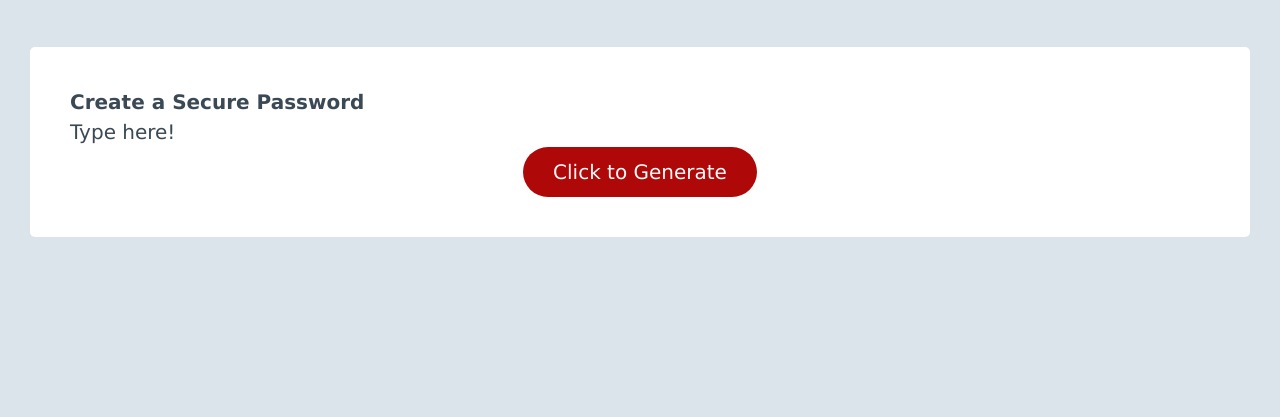
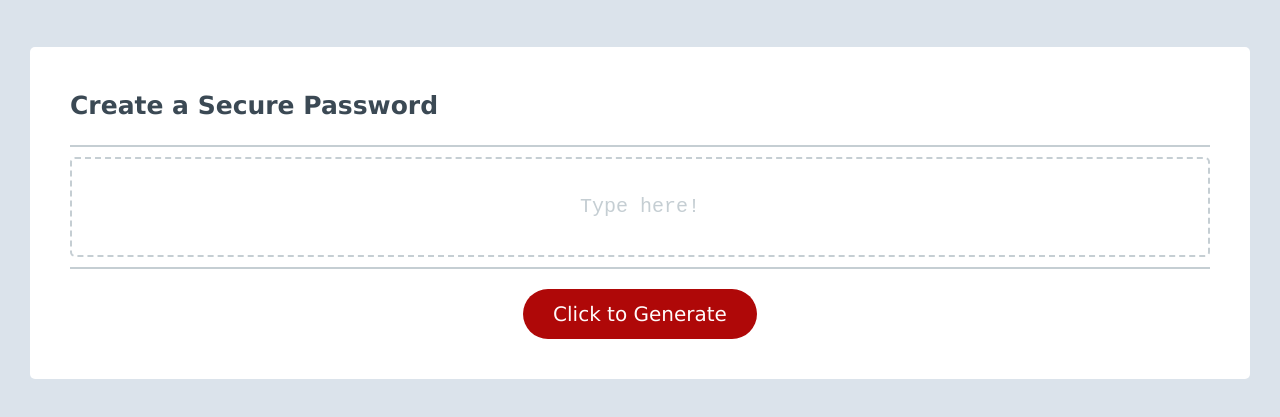
Before and after one commit to marcusmr15/warmup-pw-generator, a plain HTML site: page index.html in a window 1280 px wide. Shown: the part 93-510 px from the top of the page. Drawn offline with Linux system fonts and the light colour scheme.

Commit message:
Added almost all webpage's styles

```diff
--- a/assets/style.css
+++ b/assets/style.css
@@ -2,9 +2,8 @@ body {
     padding: 30px;
     background-color: #dbe3eb;;
     color: #3b4954;
-    font-size: 20px;
+    font-size: 25px;
     font-family: Verdana, Geneva, Tahoma, sans-serif;
-    line-height: 1.5;
   }
 
   header {
@@ -13,15 +12,44 @@ body {
     padding-bottom: 50px;
   }
 
-  .boxLayout {
+  #boxLayout {
     background-color: #ffffff;
     border-radius: 5px;
     padding: 40px;
+    height: 100%;
+  }
+
+  h2 {
+    padding-bottom: 20px;
+  }
+
+  #typeBoxLayout {
+    padding-top: 10px;
+    border-top: 2px solid #c5ced3;
+    padding-bottom: 10px;
+    border-bottom: 2px solid #c5ced3;
+
+  }
+  input {
+    border-style: dashed;
+    border-color: #c5ced3;
+    border-radius: 5px;
+    font-size: 20px;
+    text-align: center;
+    width: 100%;
+    padding: 20px;
+    color: #3b4954;
+    font-family: monospace;
+    height: 100px
+  }
+  input[type="text"]::placeholder {
+    color: #c5ced3;
   }
 
   .buttonLayout {
     display:flex;
     justify-content: center;
+    padding-top: 20px;
   }
   #button {
     color: #fffbfb;
--- a/index.html
+++ b/index.html
@@ -14,10 +14,11 @@
     </header>
 
     <main>
-        <section class="boxLayout">
+        <section id="boxLayout">
             <h2>Create a Secure Password</h2>
-            <div>
-                <p>Type here!</p>
+            <div id="typeBoxLayout">
+                <!-- <p id="typeBox">Type here!</p> -->
+                <input type="text" placeholder="Type here!">
             </div>
             <div class="buttonLayout">
                 <p id="button">Click to Generate</p>
```
